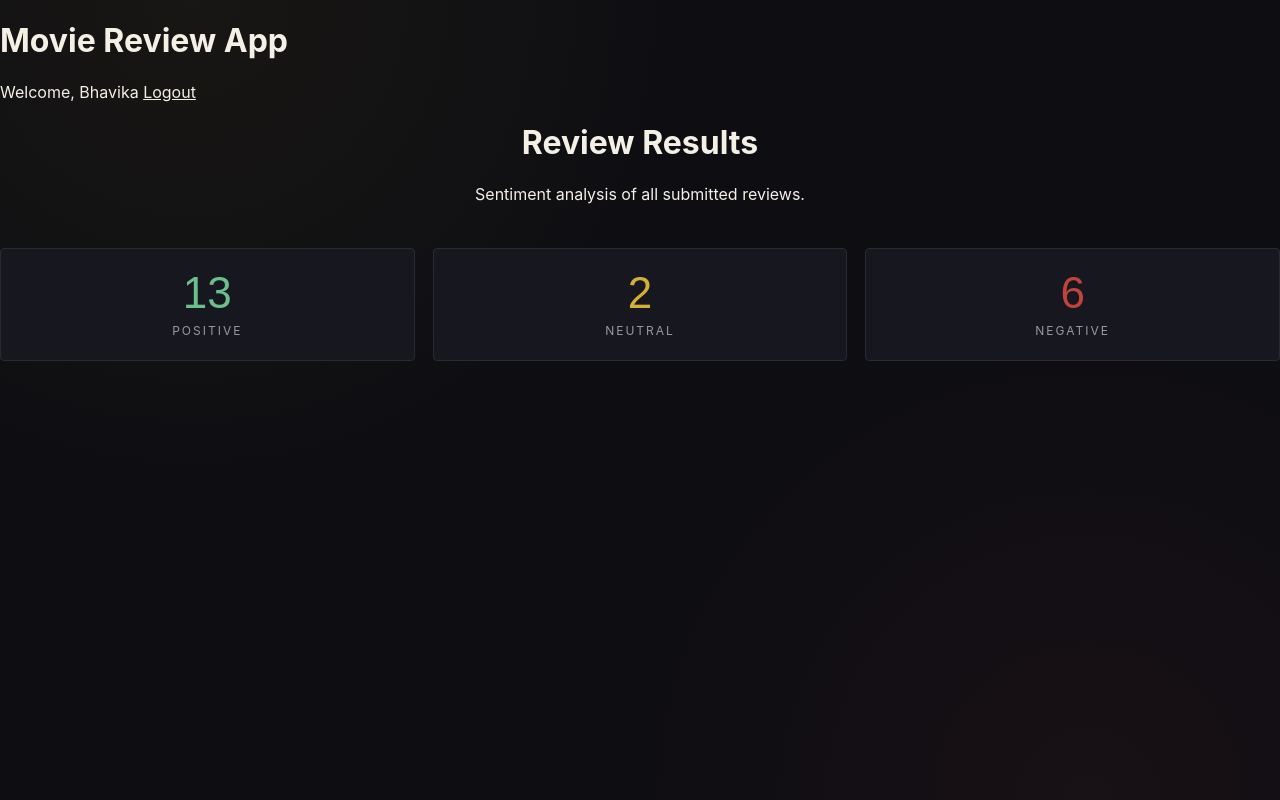
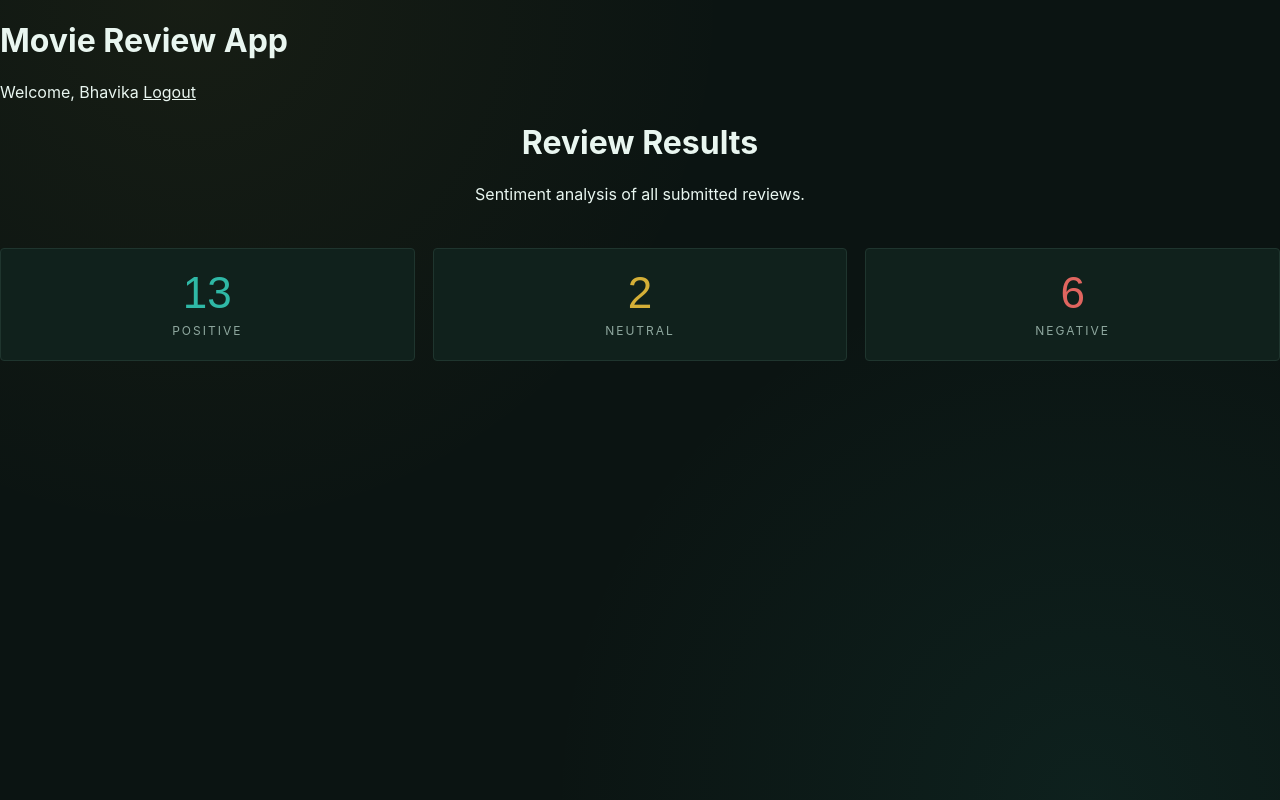
Before and after one commit to usha3107/movie_review_app, a Flask app: page /results in a window 1280 px wide. Run offline with Flask 3, Linux system fonts and the light colour scheme; a user stored in the database is signed in; data comes from the database, SQL or seed files in the repository; parts of the project's set-up code (start-up, migrations or seed data) failed here and were passed over.

Commit message:
Update CSS variables and styles for improved color scheme and consistency

```diff
--- a/static/css/style.css
+++ b/static/css/style.css
@@ -1,12 +1,13 @@
 :root {
-  --bg: #0d0d12;
-  --panel: #17171f;
-  --panel-raised: #1d1d27;
-  --ivory: #f5f0e6;
-  --muted: #9a97a6;
+  --bg: #0b1412;
+  --panel: #10211c;
+  --panel-raised: #152a23;
+  --ivory: #e9f6f0;
+  --muted: #8fa89f;
   --gold: #d4af37;
-  --velvet: #c1443c;
-  --line: #2a2a36;
+  --teal: #2fb8a6;
+  --velvet: #e0655f;
+  --line: #1f352e;
   --radius: 4px;
 }
 
@@ -17,7 +18,7 @@ body {
   background: var(--bg);
   background-image:
     radial-gradient(circle at 15% 0%, rgba(212,175,55,0.06), transparent 40%),
-    radial-gradient(circle at 85% 100%, rgba(193,68,60,0.06), transparent 40%);
+    radial-gradient(circle at 85% 100%, rgba(47,184,166,0.08), transparent 40%);
   color: var(--ivory);
   font-family: 'Inter', 'Oswald', sans-serif;
   min-height: 100vh;
@@ -63,7 +64,7 @@ a { color: inherit; }
   border-radius: var(--radius);
   transition: background .15s ease, color .15s ease;
 }
-.nav-link:hover { background: var(--gold); color: #0d0d12; }
+.nav-link:hover { background: var(--gold); color: #0b1412; }
 
 .page {
   flex: 1;
@@ -83,7 +84,7 @@ a { color: inherit; }
   background: var(--panel);
 }
 .flash-error { border-left-color: var(--velvet); }
-.flash-success { border-left-color: #6bbf8b; }
+.flash-success { border-left-color: var(--teal); }
 
 /* ---------- Auth pages ---------- */
 .auth-wrap {
@@ -128,7 +129,7 @@ a { color: inherit; }
 }
 .field input {
   width: 100%;
-  background: #0d0d12;
+  background: #0b1412;
   border: 1px solid var(--line);
   color: var(--ivory);
   padding: 12px 14px;
@@ -146,7 +147,7 @@ a { color: inherit; }
   width: 100%;
   text-align: center;
   background: var(--gold);
-  color: #0d0d12;
+  color: #0b1412;
   border: none;
   padding: 13px 20px;
   border-radius: var(--radius);
@@ -216,7 +217,7 @@ a { color: inherit; }
   width: 100%;
   min-height: 90px;
   resize: vertical;
-  background: #0d0d12;
+  background: #0b1412;
   border: 1px solid var(--line);
   color: var(--ivory);
   padding: 10px 12px;
@@ -256,7 +257,7 @@ a { color: inherit; }
   text-transform: uppercase;
   color: var(--muted);
 }
-.stat-positive .num { color: #6bbf8b; }
+.stat-positive .num { color: var(--teal); }
 .stat-negative .num { color: var(--velvet); }
 .stat-neutral .num { color: var(--gold); }
 
@@ -312,8 +313,8 @@ table.totals-table tr + tr td { border-top: 1px solid var(--line); }
   border-radius: 20px;
   white-space: nowrap;
 }
-.tag-positive { background: rgba(107,191,139,0.15); color: #6bbf8b; }
-.tag-negative { background: rgba(193,68,60,0.15); color: var(--velvet); }
+.tag-positive { background: rgba(47,184,166,0.15); color: var(--teal); }
+.tag-negative { background: rgba(224,101,95,0.15); color: var(--velvet); }
 .tag-neutral { background: rgba(212,175,55,0.15); color: var(--gold); }
 
 .center { text-align: center; }
```
